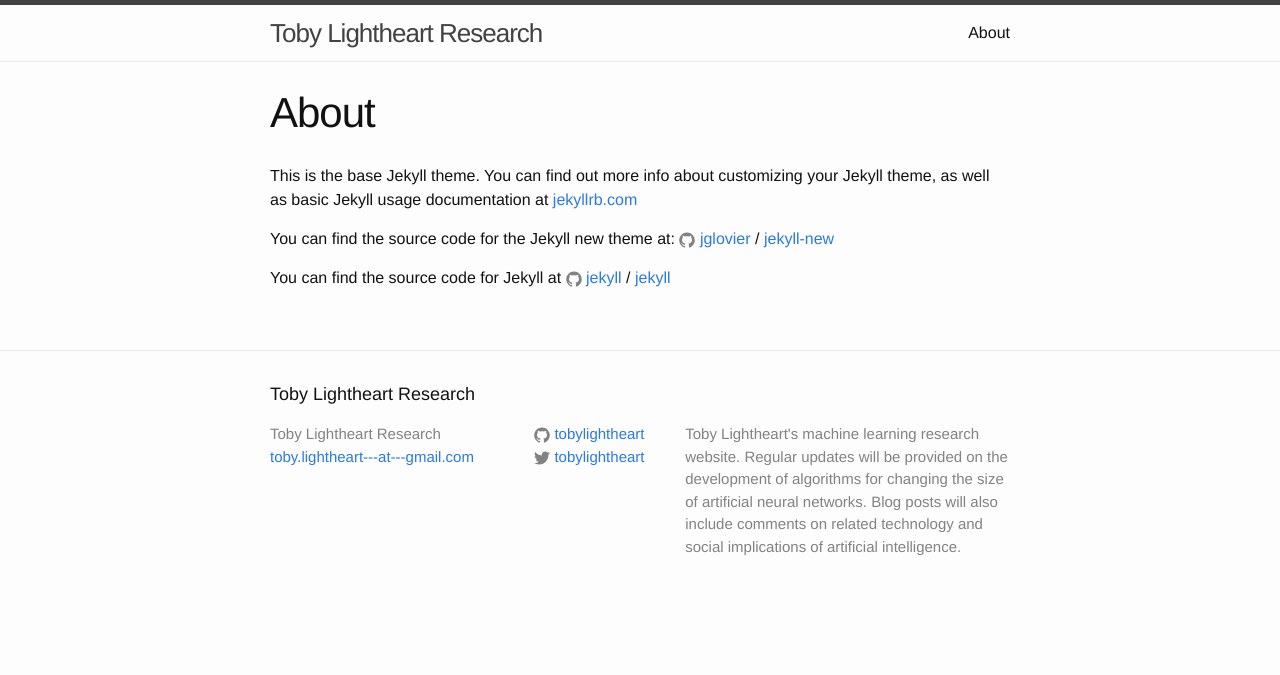
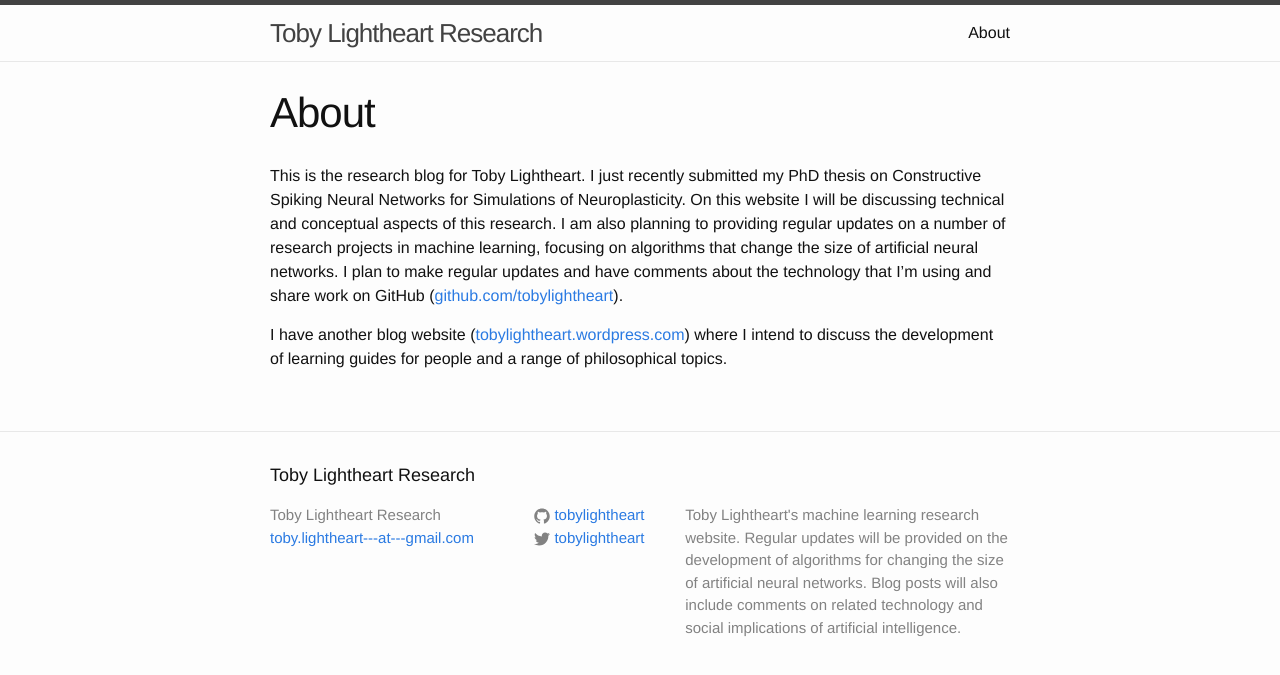
Before and after one commit to tobylightheart/tobylightheart.github.io, a Jekyll site: the page built from about.md, in a window 1280 px wide. Shown: the top 675 px of the page. Built offline with Jekyll 4.4.1, drawn with Linux system fonts in a browser that asks for light colours.

Commit message:
Update about page with description and links

```diff
--- a/about.md
+++ b/about.md
@@ -4,12 +4,10 @@ title: About
 permalink: /about/
 ---
 
-This is the base Jekyll theme. You can find out more info about customizing your Jekyll theme, as well as basic Jekyll usage documentation at [jekyllrb.com](http://jekyllrb.com/)
+This is the research blog for Toby Lightheart.
+I just recently submitted my PhD thesis on Constructive Spiking Neural Networks for Simulations of Neuroplasticity.
+On this website I will be discussing technical and conceptual aspects of this research.
+I am also planning to providing regular updates on a number of research projects in machine learning, focusing on algorithms that change the size of artificial neural networks.
+I plan to make regular updates and have comments about the technology that I'm using and share work on GitHub ([github.com/tobylightheart](https://github.com/tobylightheart)).
 
-You can find the source code for the Jekyll new theme at:
-{% include icon-github.html username="jglovier" %} /
-[jekyll-new](https://github.com/jglovier/jekyll-new)
-
-You can find the source code for Jekyll at
-{% include icon-github.html username="jekyll" %} /
-[jekyll](https://github.com/jekyll/jekyll)
+I have another blog website ([tobylightheart.wordpress.com](https://tobylightheart.wordpress.com)) where I intend to discuss the development of learning guides for people and a range of philosophical topics.
```
